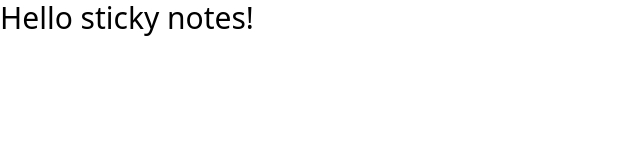
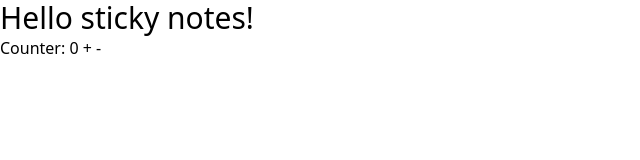
Before and after one commit to boojack/sticky-notes, a React (Vite) app: page / in a window 1280 px wide. Shown: the top 160 px of the page, without its empty margins (0-640 px from the left). Built offline with nearby package versions, Linux system fonts and the light colour scheme.

Commit message:
add `react-redux`

```diff
--- a/package.json
+++ b/package.json
@@ -8,12 +8,15 @@
     "preview": "vite preview"
   },
   "dependencies": {
+    "@reduxjs/toolkit": "^1.7.2",
     "react": "^17.0.2",
-    "react-dom": "^17.0.2"
+    "react-dom": "^17.0.2",
+    "react-redux": "^7.2.6"
   },
   "devDependencies": {
     "@types/react": "^17.0.33",
     "@types/react-dom": "^17.0.10",
+    "@types/react-redux": "^7.1.22",
     "@vitejs/plugin-react": "^1.0.7",
     "autoprefixer": "^10.4.2",
     "postcss": "^8.4.6",
--- a/src/App.tsx
+++ b/src/App.tsx
@@ -1,7 +1,31 @@
-import { useState } from "react";
+import { useEffect } from "react";
+import { useAppDispatch, useAppSelector } from "./store";
+import { increment, decrement } from "./store/counter";
 
 function App() {
-  return <p className="text-3xl">Hello sticky notes!</p>;
+  const counter = useAppSelector((state) => state.counter.value);
+  const dispatch = useAppDispatch();
+
+  useEffect(() => {
+    // do nth
+  }, []);
+
+  const handleIncrementBtnClick = () => {
+    dispatch(increment());
+  };
+
+  const handleDecrementBtnClick = () => {
+    dispatch(decrement());
+  };
+
+  return (
+    <div>
+      <p className="text-3xl">Hello sticky notes!</p>
+      <p>
+        Counter: {counter} <span onClick={handleIncrementBtnClick}>+</span> <span onClick={handleDecrementBtnClick}>-</span>
+      </p>
+    </div>
+  );
 }
 
 export default App;
--- /dev/null
+++ b/src/store/counter.ts
@@ -0,0 +1,33 @@
+import { createSlice, PayloadAction } from "@reduxjs/toolkit";
+
+// Define a type for the slice state
+interface CounterState {
+  value: number;
+}
+
+// Define the initial state using that type
+const initialState: CounterState = {
+  value: 0,
+};
+
+export const counterSlice = createSlice({
+  name: "counter",
+  // `createSlice` will infer the state type from the `initialState` argument
+  initialState,
+  reducers: {
+    increment: (state) => {
+      state.value += 1;
+    },
+    decrement: (state) => {
+      state.value -= 1;
+    },
+    // Use the PayloadAction type to declare the contents of `action.payload`
+    incrementByAmount: (state, action: PayloadAction<number>) => {
+      state.value += action.payload;
+    },
+  },
+});
+
+export const { increment, decrement, incrementByAmount } = counterSlice.actions;
+
+export default counterSlice.reducer;
--- /dev/null
+++ b/src/store/index.ts
@@ -0,0 +1,17 @@
+import { configureStore } from "@reduxjs/toolkit";
+import { TypedUseSelectorHook, useDispatch, useSelector } from "react-redux";
+import counterReducer from "./counter";
+
+const store = configureStore({
+  reducer: {
+    counter: counterReducer,
+  },
+});
+
+export type AppState = ReturnType<typeof store.getState>;
+export type AppDispatch = typeof store.dispatch;
+
+export const useAppDispatch = () => useDispatch<AppDispatch>();
+export const useAppSelector: TypedUseSelectorHook<AppState> = useSelector;
+
+export default store;
```
Also changed, not shown: src/main.tsx (+4 -3 lines), 1 other file (tests, documents, lock files or other folders).
